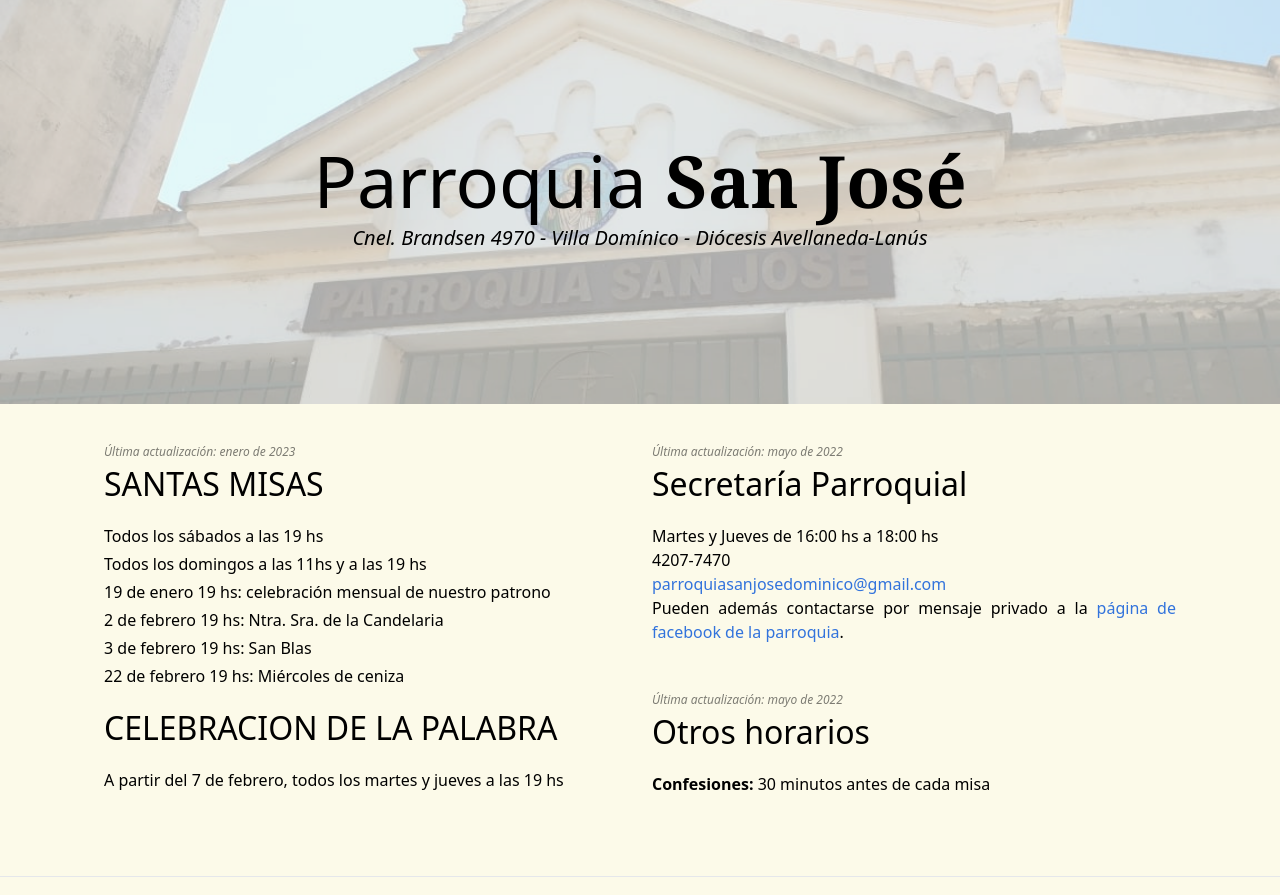
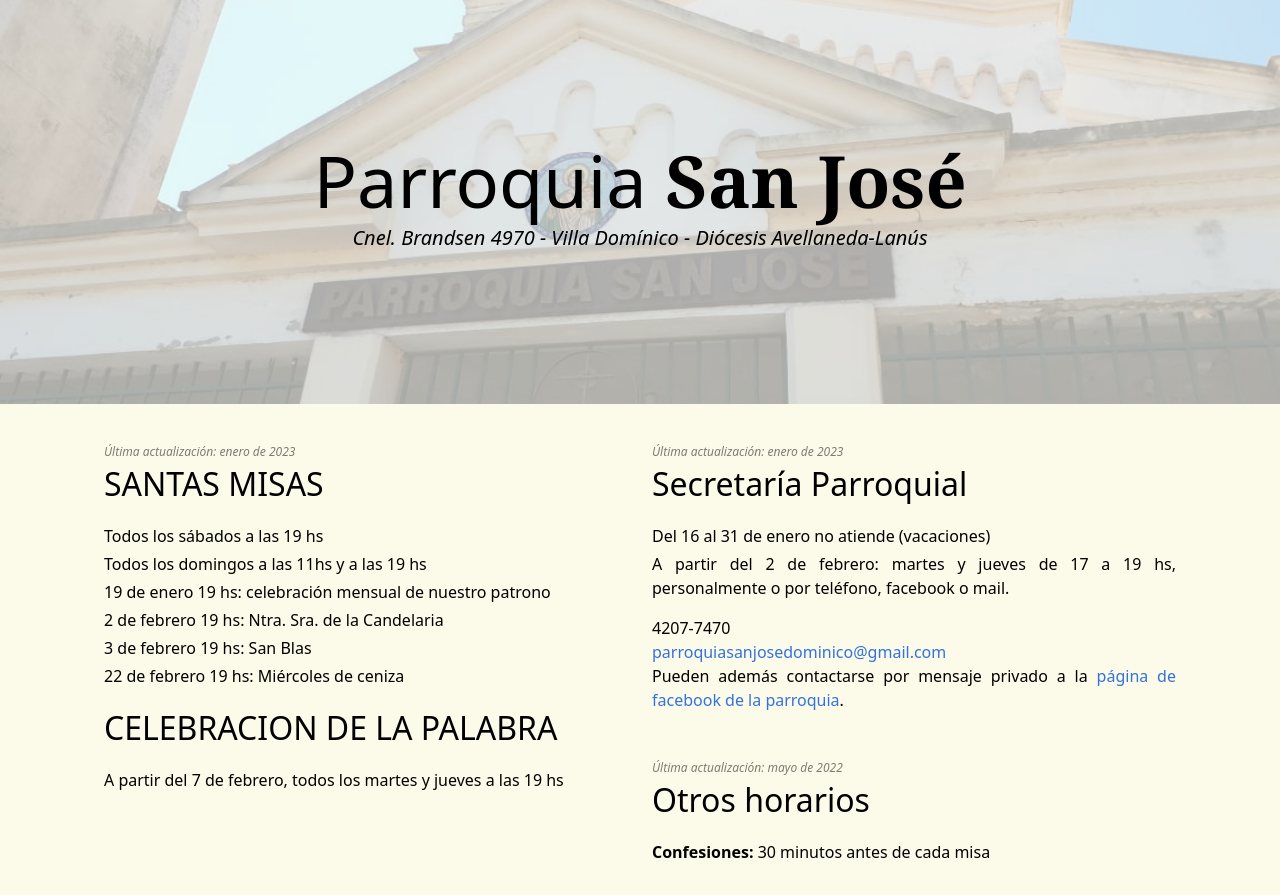
Before and after one commit to jisbruzzi/pagina-parroquia-11ty-v2, an Eleventy site: page index.html in a window 1280 px wide. Shown: the top 895 px of the page. Built offline with nearby package versions, Linux system fonts and the light colour scheme; Eleventy itself is replaced by a stand-in of ours; files that its build step writes are made by us from their sources.

Commit message:
Update Sección “secretaria”

```diff
--- a/secciones/secretaria.md
+++ b/secciones/secretaria.md
@@ -1,11 +1,12 @@
 ---
 title: Secretaría
 position: 2
-date: 2022-05-29T12:31:02
+date: 2023-01-16T01:15:10
 ---
 # Secretaría Parroquial
 
-Martes y Jueves de 16:00 hs a 18:00 hs
+- Del 16 al 31 de enero no atiende (vacaciones)
+- A partir del 2 de febrero: martes y jueves de 17 a 19 hs, personalmente o por teléfono, facebook o mail.
 
 4207-7470
 
```
